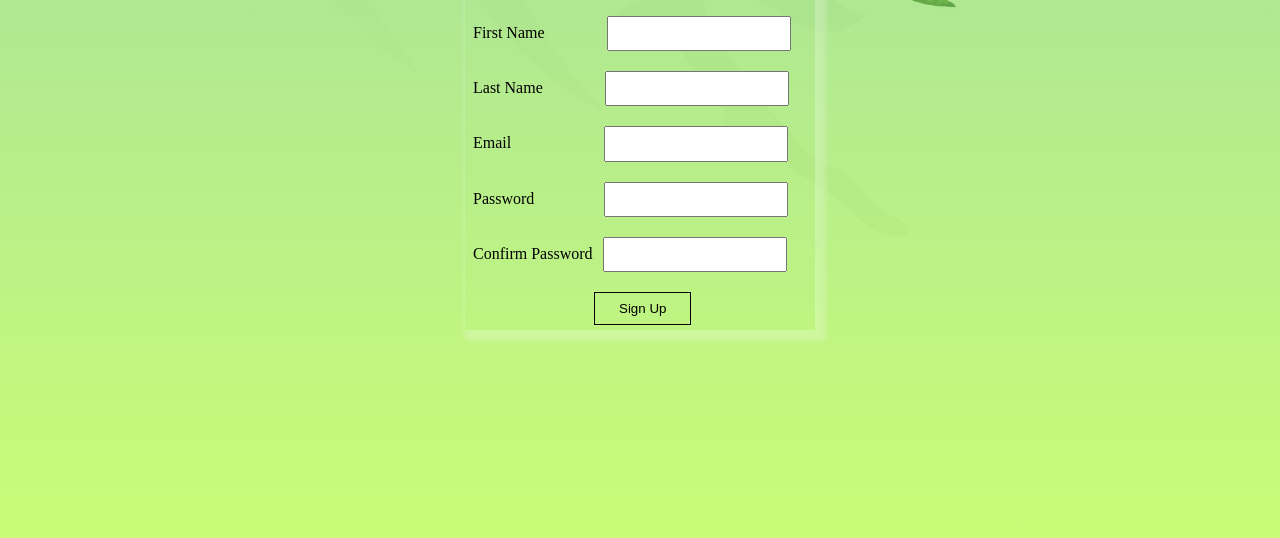
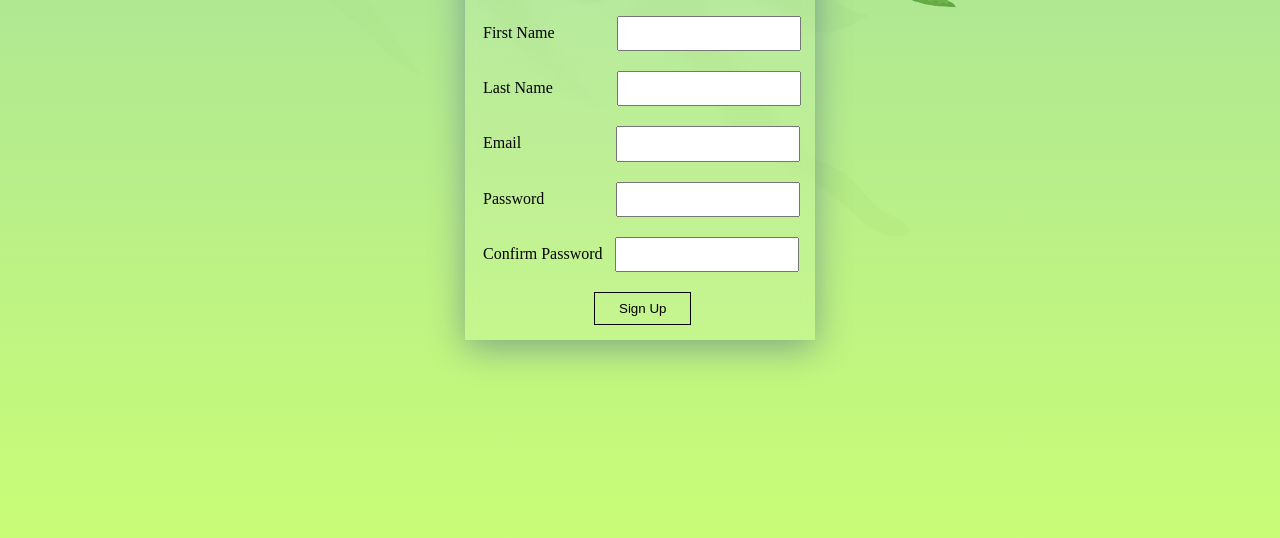
Before and after one commit to Hawigirmachew/signup, a plain HTML site: page index.html in a window 1280 px wide. Shown: the part 262-800 px from the top of the page. Drawn offline with nearby package versions, Linux system fonts and the light colour scheme.

Commit message:
Update style.css

```diff
--- a/style.css
+++ b/style.css
@@ -11,16 +11,22 @@
   min-height: 100vh;
   width: 100%;
   margin: 0 auto;
-  background-image: linear-gradient( rgba(82, 197, 82, 0.514),rgba(172, 255, 47, 0.637)), url("./image/y.jpg");
+  background-image: linear-gradient(
+      rgba(82, 197, 82, 0.514),
+      rgba(172, 255, 47, 0.637)
+    ),
+    url("./image/y.jpg");
   background-size: cover;
   background-repeat: no-repeat;
 }
 .signup {
-  box-shadow: 5px 5px 5px 6px rgba(255, 255, 255, 0.233);
-  color: black;
+  box-shadow: 0 8px 32px 0 rgba(31, 38, 135, 0.37);
+  backdrop-filter: blur(6px);
+  background: rgba(255, 255, 255, 0.1);
   max-width: 350px;
   width: 100%;
-  min-height: 350px;
+  min-height: 390px;
+  padding: 10px;
 }
 .header {
   font-family: "Barlow Condensed", sans-serif;
@@ -48,17 +54,19 @@ form {
   width: 100%;
 }
 #email {
-  margin-left: 5.8rem;
+  margin-left: 5.95rem;
 }
-#firstname,
-#lastname {
+#firstname {
   margin-left: 3.92rem;
 }
+#lastname{
+  margin-left: 4rem;
+}
 #pwd {
-  margin-left: 4.375rem;
+  margin-left: 4.5rem;
 }
 #checkpwd {
-  margin-left: 0.625rem;
+  margin-left: 0.8rem;
 }
 .btn {
   margin: 1.25rem auto 0.3125rem;
@@ -88,7 +96,11 @@ form {
   .label + .label {
     margin-top: 40px;
   }
-  #email,#pwd,#firstname,#lastname,#checkpwd {
+  #email,
+  #pwd,
+  #firstname,
+  #lastname,
+  #checkpwd {
     margin-left: 0;
   }
   .btn {
```
